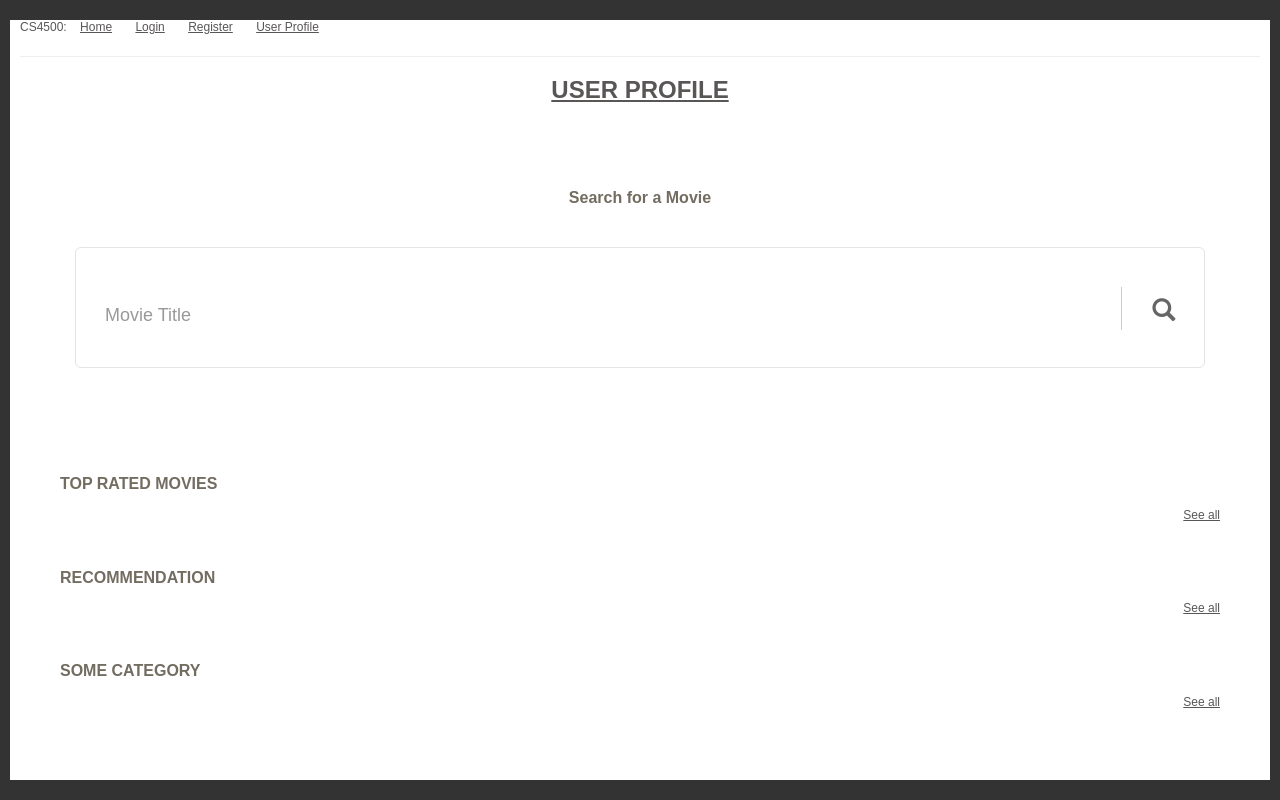
After one commit to Shinabel/spoiled_tomatillos, a Flask app: page /user_profile in a window 1280 px wide. The commit adds this page. Run offline with Flask 2, Linux system fonts and the light colour scheme; some libraries are stand-ins or nearby versions.

```diff
--- a/spoiled_tomatillos/app/routes.py
+++ b/spoiled_tomatillos/app/routes.py
@@ -57,3 +57,7 @@
         flash('Registration Succeeded: ' + user.username)
         return redirect(url_for('login'))
     return render_template('register.html', form=form)
+
+@app.route('/user_profile', methods=['GET', 'POST'])
+def user_profile():
+    return render_template('user_profile.html')
--- a/spoiled_tomatillos/app/templates/base.html
+++ b/spoiled_tomatillos/app/templates/base.html
@@ -17,6 +17,7 @@
         <a href="{{ url_for('index') }}">Home</a>
         <a href="{{ url_for('login') }}">Login</a>
         <a href="{{ url_for('register') }}">Register</a>
+        <a href="{{ url_for('user_profile')}}">User Profile</a>
         </div>
         <hr>
         {% with messages = get_flashed_messages() %}
--- /dev/null
+++ b/spoiled_tomatillos/app/templates/user_profile.html
@@ -0,0 +1,77 @@
+{% extends "base.html" %}
+
+{% block content %}
+<!DOCTYPE html>
+<html lang="en" ng-app="TestApp">
+<head>
+  <script
+  src="http://code.jquery.com/jquery-3.3.1.min.js"
+  integrity="sha256-FgpCb/KJQlLNfOu91ta32o/NMZxltwRo8QtmkMRdAu8="
+  crossorigin="anonymous"></script>
+
+  <!-- style !-->
+  <link rel="stylesheet" type="text/css" href="{{ url_for('static',filename='css/style.css') }}">
+
+  <script>
+    $(function(){
+      $("#search").load("{{ url_for('search') }}");
+    });
+  </script>
+</head>
+
+<body>
+  <div id="shell">
+    <div id="header">
+      <center>
+      <h1 id="logo"><a href="#">User Profile</a></h1>
+    </center>
+      <!--
+      <div class="social"> <span>FOLLOW US ON:</span>
+        <ul>
+          <li><a class="facebook" href="#">facebook</a></li>
+        </ul>
+      </div>
+      !-->
+      <div id="search">
+        <!-- import search.html!-->
+      </div>
+    </div>
+  </div>
+  <div id="main">
+    <div id="content">
+      <div class="box">
+        <div class="head">
+          <h2>TOP RATED MOVIES</h2>
+          <p class="text-right"><a href="#">See all</a></p>
+        </div>
+        <div class="movie">
+          <!-- Movie info Possibly use for loop to iterate through possibly [:5]!-->
+        </div>
+
+        <div class="cl">&nbsp;</div>
+      </div>
+      <div class="box">
+        <div class="head">
+          <h2>RECOMMENDATION</h2>
+          <p class="text-right"><a href="#">See all</a></p>
+        </div>
+        <div class="movie">
+          <!-- Movie info Possibly use for loop to iterate through!-->
+        </div>
+        <div class="cl">&nbsp;</div>
+      </div>
+      <div class="box">
+        <div class="head">
+          <h2>SOME CATEGORY</h2>
+          <p class="text-right"><a href="#">See all</a></p>
+        </div>
+        <div class="movie">
+          <!-- Movie info Possibly use for loop to iterate through!-->
+        </div>
+        <div class="cl">&nbsp;</div>
+      </div>
+    </div>
+  </div>
+</body>
+</html>
+{% endblock %}
--- a/spoiled_tomatillos/requirements.txt
+++ b/spoiled_tomatillos/requirements.txt
@@ -6,7 +6,7 @@
 itsdangerous==0.24
 Jinja2==2.10
 MarkupSafe==1.0
-mysql-connector-python==2.0.4
+mysql-connector-python==8.0.6
 PyMySQL==0.8.0
 SQLAlchemy==1.2.3
 Werkzeug==0.14.1
```
